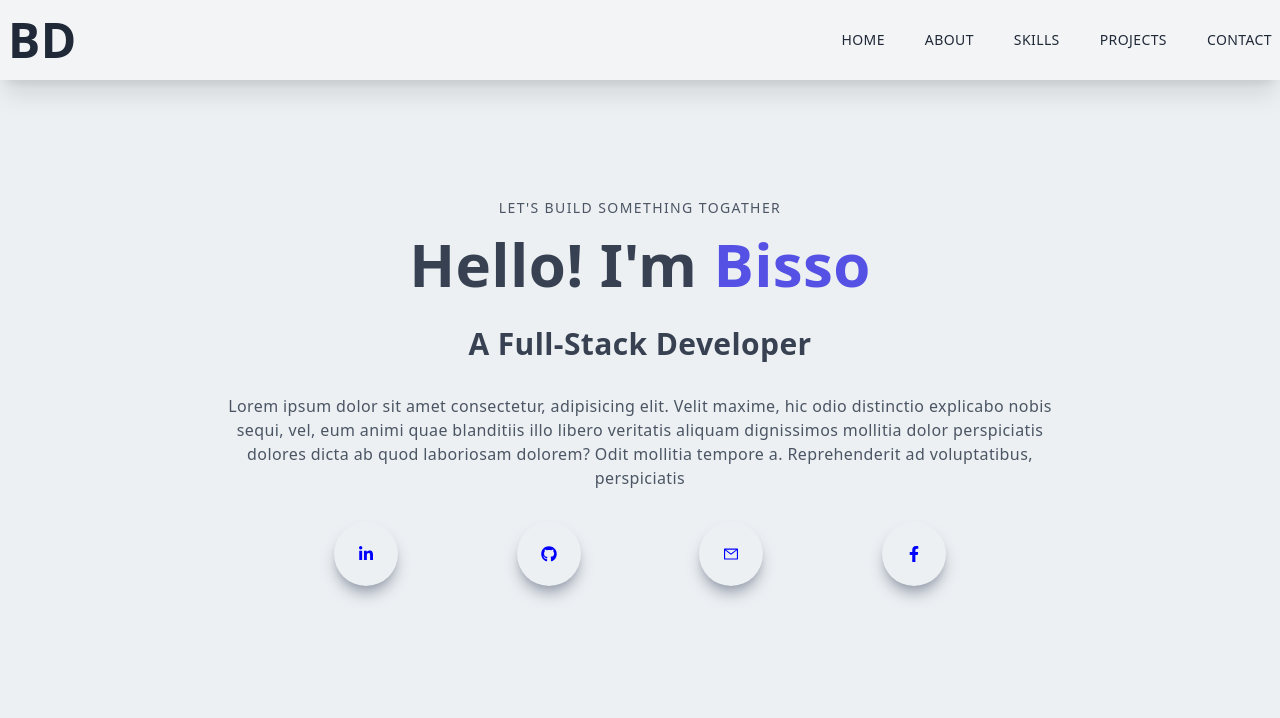
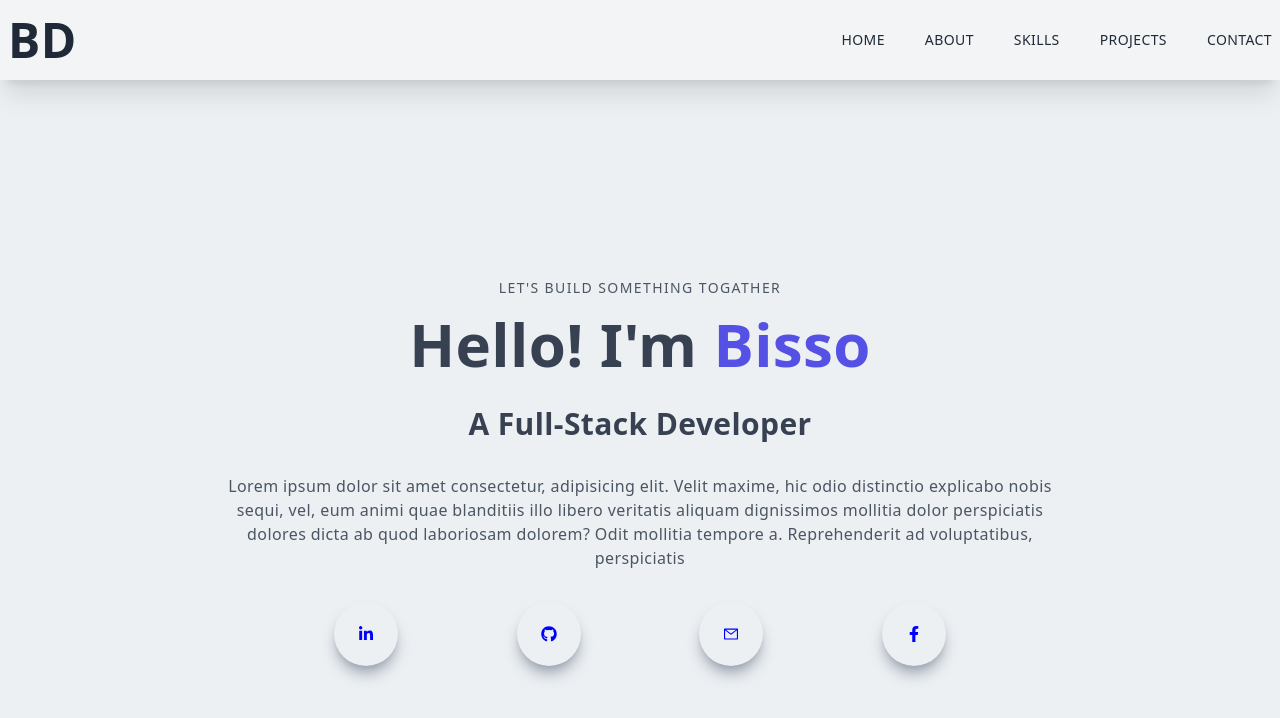
Before and after one commit to Bishwajitkuat/portfolio_next_bisso, a Next.js app: page / in a window 1280 px wide. Shown: the top 718 px of the page. Built offline with nearby package versions, Linux system fonts and the light colour scheme.

Commit message:
layour structure is being changed and padding top added to main tag because Navbar height is 20px and it is fixed

```diff
--- a/components/layout.tsx
+++ b/components/layout.tsx
@@ -13,10 +13,8 @@ export default function Layout({ children }: { children: React.ReactNode }) {
         />
         <link rel="icon" href="" />
       </Head>
-      <main className="grid-1">
-        <Navbar />
-        {children}
-      </main>
+      <Navbar />
+      <main className="grid-1 pt-20">{children}</main>
     </>
   );
 }
```
